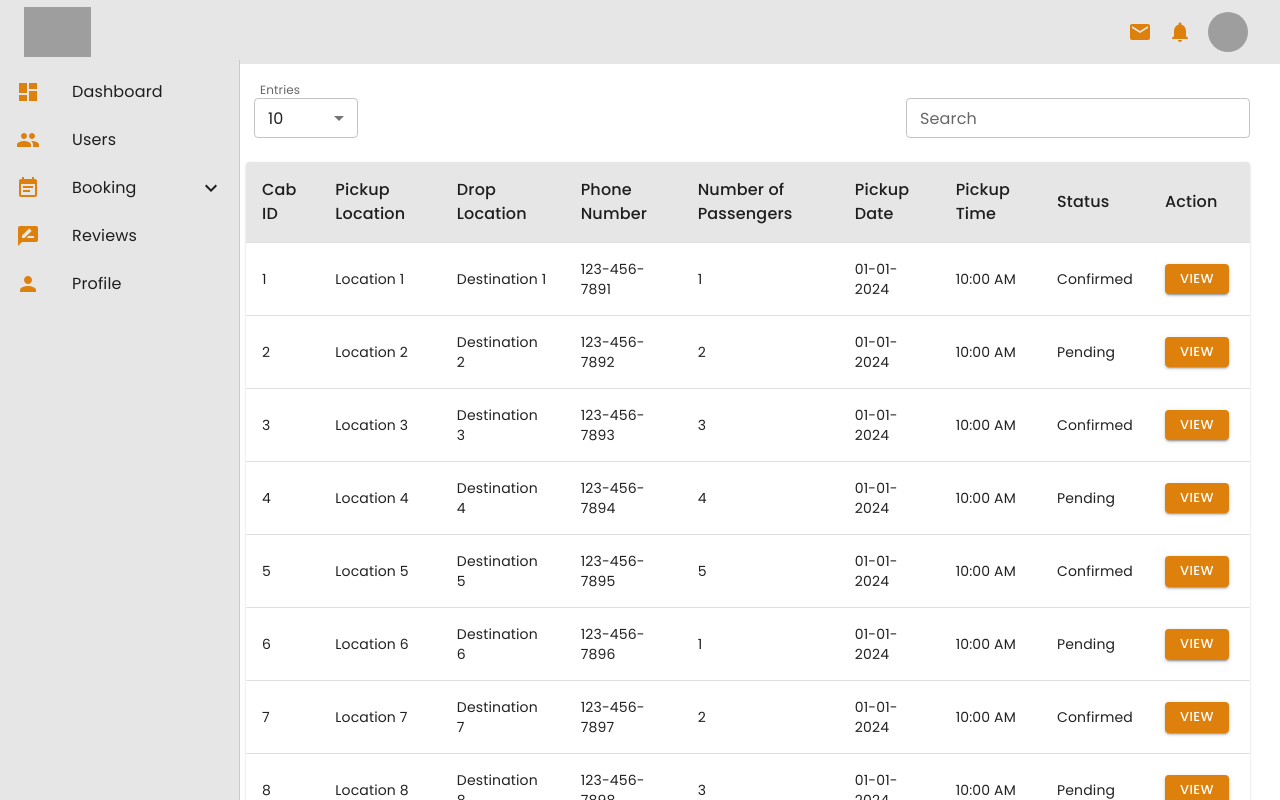
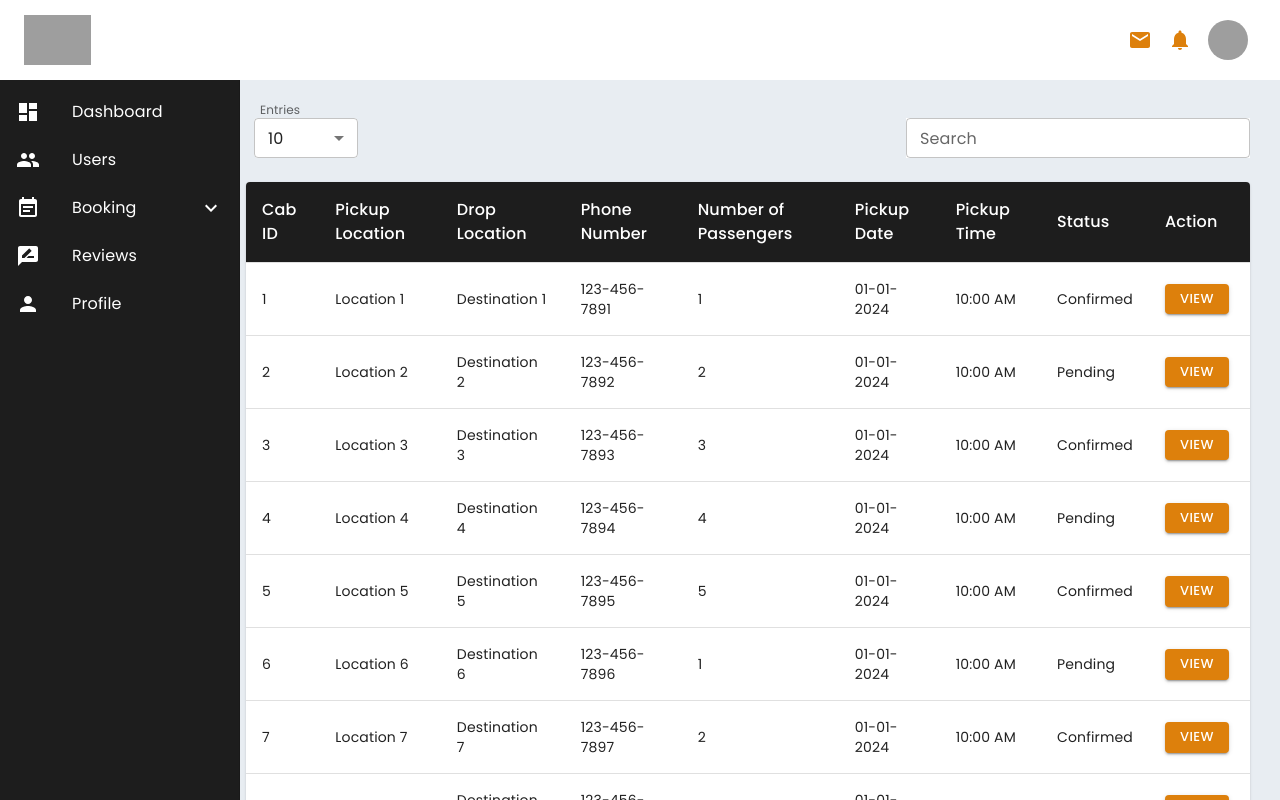
Before and after one commit to devops-89/admin-page1, a React (Vite) app: page /dashboard/cabs in a window 1280 px wide. Shown: the top 800 px of the page. Built offline with nearby package versions, Linux system fonts and the light colour scheme; sample sign-in values are in the browser's storage; grey boxes are pictures that could not be loaded.

Commit message:
second change on 9/1/25

```diff
--- a/src/components/AppLayout.jsx
+++ b/src/components/AppLayout.jsx
@@ -20,7 +20,7 @@ const AppLayout = () => {
       <Navbar onToggleSidebar={toggleSidebar} />
 
 
-      <Grid container spacing={2} sx={{ marginTop: "60px", }}>
+      <Grid container spacing={2} sx={{ marginTop: "80px", backgroundColor:'var(--outlet-color)'}}>
 
         <Grid item size={{xs:12,sm:3,md:2}}>
           <Sidebar open={sidebarOpen} onClose={toggleSidebar} />
--- a/src/components/GenericTable.jsx
+++ b/src/components/GenericTable.jsx
@@ -54,7 +54,7 @@ const DataTable = ({ data, columns, onActionClick }) => {
           <Select
             labelId="entries-per-page-label"
             value={entriesPerPage}
-            sx={{margin:'8px'}}
+            sx={{margin:'8px', backgroundColor:'var(--white-color)'}}
             onChange={(e) => setEntriesPerPage(parseInt(e.target.value, 10))}
           >
             {[5, 10, 20, 50].map((count) => (
@@ -71,17 +71,18 @@ const DataTable = ({ data, columns, onActionClick }) => {
           variant="outlined"
           value={searchTerm}
           onChange={(e) => setSearchTerm(e.target.value)}
+          sx={{backgroundColor:'var(--white-color)' }}
         />
       </Box>
 
       <TableContainer component={Paper}>
         <Table>
-          <TableHead sx={{backgroundColor:'var(--table-head-color)'}}>
+          <TableHead sx={{backgroundColor:'var(--sidebar-color)'}}>
             <TableRow>
               {columns.map((column) => (
-                <TableCell sx={{fontSize:'16px', fontWeight:'500'}} key={column.key}>{column.label}</TableCell>
+                <TableCell sx={{fontSize:'16px', fontWeight:'500', color:'var(--white-color)'}} key={column.key}>{column.label}</TableCell>
               ))}
-              <TableCell sx={{fontSize:'16px', fontWeight:'500'}}>Action</TableCell>
+              <TableCell sx={{fontSize:'16px', fontWeight:'500', color:'var(--white-color)'}}>Action</TableCell>
             </TableRow>
           </TableHead>
           <TableBody>
--- a/src/components/Navbar.jsx
+++ b/src/components/Navbar.jsx
@@ -23,7 +23,7 @@ const Navbar = ({
   mailCount = 0,
   notificationCount = 0,
   avatarSrc = "/static/images/avatar/1.jpg",
-  bgcolor = "var(--table-head-color)",
+  bgcolor = "var(--white-color)",
   onToggleSidebar=()=>{}
 }) => {
 
@@ -43,6 +43,7 @@ const Navbar = ({
         position: "fixed",
         boxShadow: "none",
         top: 0,
+        py:1
       }}
     >
       <Toolbar>
--- a/src/components/Sidebar.jsx
+++ b/src/components/Sidebar.jsx
@@ -52,9 +52,9 @@ const Sidebar = ({ open, onClose }) => {
         "& .MuiDrawer-paper": {
           width: 240,
           boxSizing: "border-box",
-          bgcolor: "var(--table-head-color)",
+          bgcolor: "var(--sidebar-color)",
           position: "fixed",
-          top: "60px",
+          top: { xs:'72px', sm:'78px', md:"80px"},
         },
       }}
       anchor="left"
@@ -63,6 +63,7 @@ const Sidebar = ({ open, onClose }) => {
         <ListItem
           button
           sx={{
+            color:'var(--white-color)',
             "&:hover": {
               backgroundColor: "var(--orange-color)",
               color: "var(--white-color)",
@@ -73,7 +74,7 @@ const Sidebar = ({ open, onClose }) => {
           onClick={() => handleNavigation("/dashboard")}
         >
           <ListItemIcon>
-            <DashboardIcon sx={{ color: "var(--orange-color)" }} />
+            <DashboardIcon sx={{ color: "var(--white-color)" }} />
           </ListItemIcon>
           <ListItemText primary="Dashboard" />
         </ListItem>
@@ -82,6 +83,7 @@ const Sidebar = ({ open, onClose }) => {
           button
           onClick={() => handleNavigation("/dashboard/users")}
           sx={{
+            color:'var(--white-color)',
             "&:hover": {
               backgroundColor: "var(--orange-color)",
               color: "var(--white-color)",
@@ -91,7 +93,7 @@ const Sidebar = ({ open, onClose }) => {
           }}
         >
           <ListItemIcon>
-            <PeopleIcon sx={{ color: "var(--orange-color)" }} />
+            <PeopleIcon sx={{ color: "var(--white-color)" }} />
           </ListItemIcon>
           <ListItemText primary="Users" />
         </ListItem>
@@ -100,6 +102,7 @@ const Sidebar = ({ open, onClose }) => {
           button
           onClick={handleToggleBooking}
           sx={{
+            color:'var(--white-color)',
             "&:hover": {
               backgroundColor: "var(--orange-color)",
               color: "var(--white-color)",
@@ -109,7 +112,7 @@ const Sidebar = ({ open, onClose }) => {
           }}
         >
           <ListItemIcon>
-            <EventNoteIcon sx={{ color: "var(--orange-color)" }} />
+            <EventNoteIcon sx={{ color: "var(--white-color)" }} />
           </ListItemIcon>
           <ListItemText primary="Booking" />
           {openBooking ? <ExpandLess /> : <ExpandMore />}
@@ -121,7 +124,8 @@ const Sidebar = ({ open, onClose }) => {
                 button
                 key={index}
                 sx={{
-                  pl: 5,
+                  pl:5,
+                  color:'var(--white-color)',
                   "&:hover": {
                     backgroundColor: "var(--orange-color)",
                     color: "var(--white-color)",
@@ -131,7 +135,7 @@ const Sidebar = ({ open, onClose }) => {
                 }}
                 onClick={() => handleNavigation(item.path)}
               >
-                <ListItemIcon sx={{ color: "var(--orange-color)", minWidth:'35px' }}>{item.icon}</ListItemIcon>
+                <ListItemIcon sx={{ color: "var(--white-color)", minWidth:'35px' }}>{item.icon}</ListItemIcon>
                 <ListItemText primary={item.label} />
               </ListItem>
             ))}
@@ -142,6 +146,7 @@ const Sidebar = ({ open, onClose }) => {
           button
           onClick={() => handleNavigation("/dashboard/reviews")}
           sx={{
+            color:'var(--white-color)',
             "&:hover": {
               backgroundColor: "var(--orange-color)",
               color: "var(--white-color)",
@@ -151,7 +156,7 @@ const Sidebar = ({ open, onClose }) => {
           }}
         >
           <ListItemIcon>
-            <ReviewsIcon sx={{ color: "var(--orange-color)" }} />
+            <ReviewsIcon sx={{ color: "var(--white-color)" }} />
           </ListItemIcon>
           <ListItemText primary="Reviews" />
         </ListItem>
@@ -160,6 +165,7 @@ const Sidebar = ({ open, onClose }) => {
           button
           onClick={() => handleNavigation("/dashboard/profile")}
           sx={{
+            color:'var(--white-color)',
             "&:hover": {
               backgroundColor: "var(--orange-color)",
               color: "var(--white-color)",
@@ -169,7 +175,7 @@ const Sidebar = ({ open, onClose }) => {
           }}
         >
           <ListItemIcon>
-            <PersonIcon sx={{ color: "var(--orange-color)" }} />
+            <PersonIcon sx={{ color: "var(--white-color)" }} />
           </ListItemIcon>
           <ListItemText primary="Profile" />
         </ListItem>
--- a/src/index.css
+++ b/src/index.css
@@ -14,9 +14,10 @@
   --semi-orange:#D98B48;
   --light-color:#F2B988;
   --black-color:#000;
+  --sidebar-color:#1d1d1d;
   --white-color:#fff;
   --white-tint-color:#f1f1f1;
-  --table-head-color:#e6e6e6;
+  --outlet-color:#E8EDF2;
 }
 
 
```
